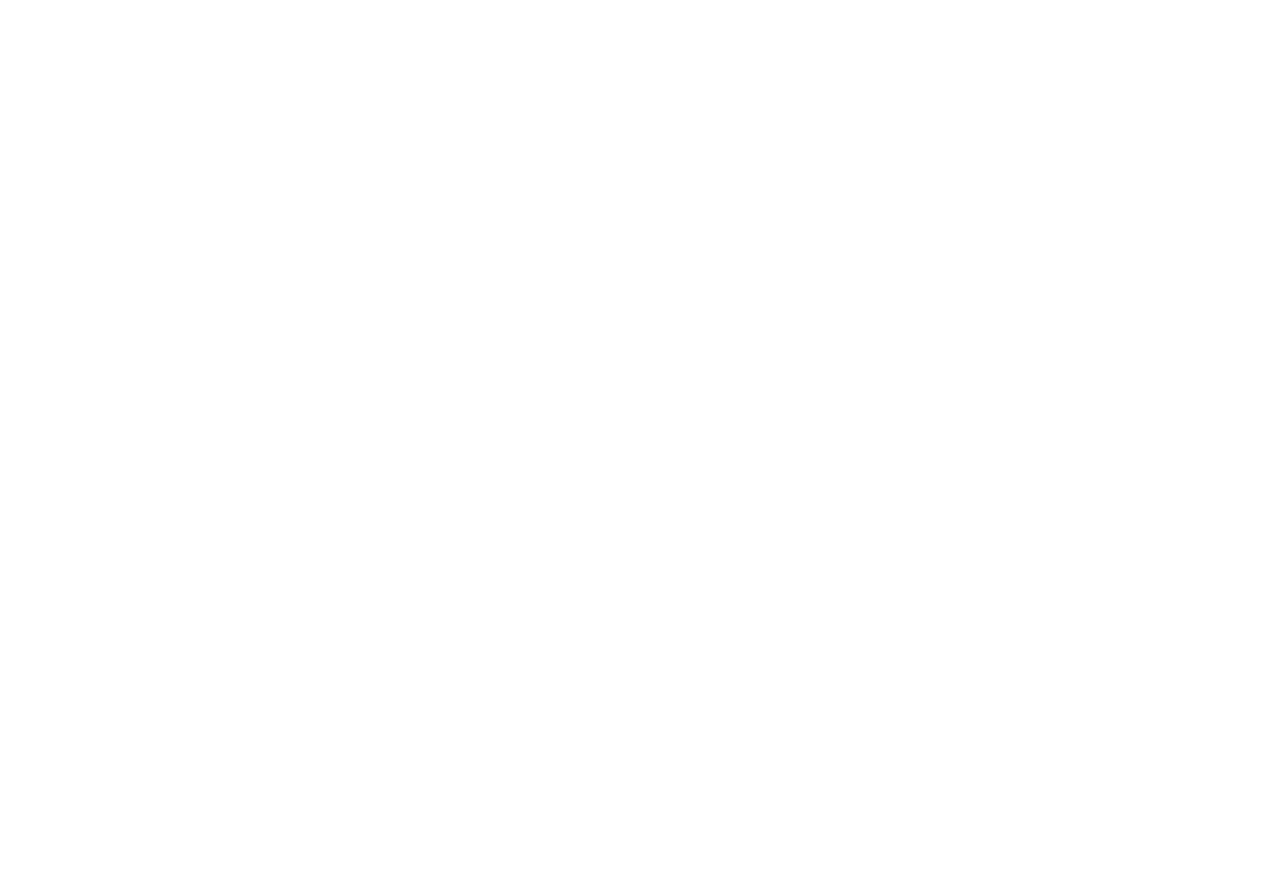
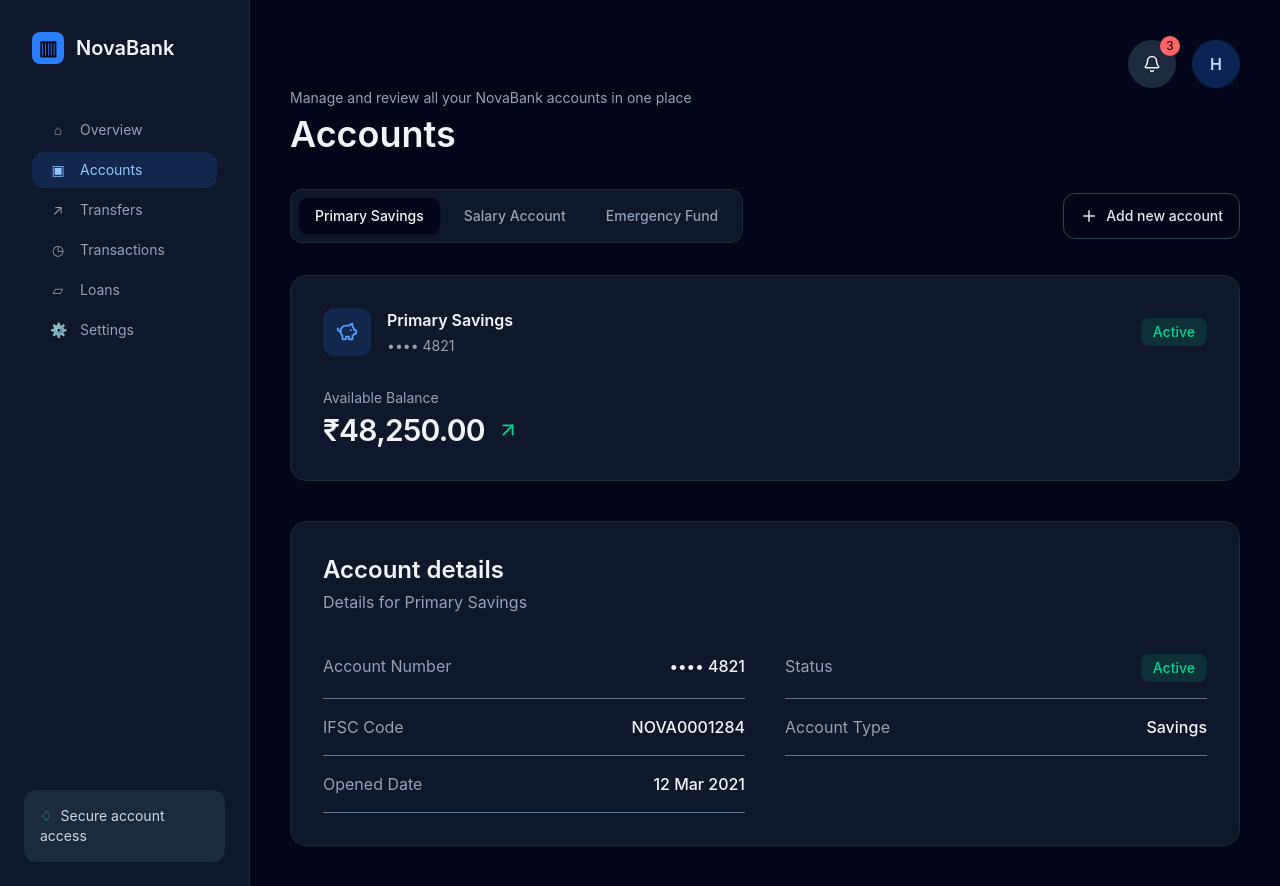
Before and after one commit to HaRsH1213/AI-Powered-Digital-Banking-Platform, a React app in the folder frontend/: page /accounts in a window 1280 px wide. Before the commit the page ends 800 px from the top, so only its background shows below. Built offline with nearby package versions, Linux system fonts and the light colour scheme; the HTML template or start-up script is replaced by a standard one.

Commit message:
Implement Account Page

```diff
--- a/frontend/src/components/accounts/AccountDetails.jsx
+++ b/frontend/src/components/accounts/AccountDetails.jsx
@@ -1,5 +1,80 @@
-const AccountDetails = () => {
-  return <div />
+const AccountDetails = ({account}) => {
+  return (
+    <section className="mt-10 rounded-2xl bg-slate-900 border border-slate-800 p-6 sm:p-8">
+      {/* Section Heading */}
+      <h2 className="text-2xl font-semibold">
+        Account details
+      </h2>
+
+      <p className="mt-1 text-slate-400">
+        Details for {account.name}
+      </p>
+
+      {/* Details list */}
+      <dl className="mt-6 grid gap-x-10 md:grid-cols-2">
+        <div className="flex justify-between gap-4 py-4 border-b border-slate-500">
+          <dt className="text-slate-400">
+
+            Account Number
+
+          </dt>
+
+          <dd className="text-right font-medium">
+            {account.number}
+          </dd>
+
+        </div>
+        <div className="flex justify-between gap-4 py-4 border-b border-slate-500">
+
+          <dt className="text-slate-400">
+
+            Status
+
+          </dt>
+
+          <dd className=" rounded-lg px-3 py-1 bg-emerald-500/15 text-sm font-medium text-emerald-400">
+            {account.status}
+          </dd>
+        </div>
+
+
+        <div className="flex justify-between gap-4 py-4 border-b border-slate-500">
+          <dt className="text-slate-400">
+
+            IFSC Code
+
+          </dt>
+
+          <dd className="text-right font-medium">
+            {account.ifsc}
+          </dd>
+        </div>
+        <div className="flex justify-between gap-4 py-4 border-b border-slate-500">
+          <dt className="text-slate-400">
+
+            Account Type
+
+          </dt>
+
+          <dd className="text-right font-medium">
+            {account.type}
+          </dd>
+        </div>
+        <div className="flex justify-between gap-4 py-4 border-b border-slate-500">
+          <dt className="text-slate-400">
+
+            Opened Date
+
+          </dt>
+
+          <dd className="text-right font-medium">
+            {account.openedDate}
+          </dd>
+        </div>
+      </dl>
+
+    </section>
+  )
 }
 
 export default AccountDetails
--- a/frontend/src/components/accounts/AccountTypeTabs.jsx
+++ b/frontend/src/components/accounts/AccountTypeTabs.jsx
@@ -1,5 +1,24 @@
-const AccountTypeTabs = () => {
-  return <div />
+const AccountTypeTabs = ({selectedAccountId, setSelectedAccountId, accounts}) => {
+  return (
+    <div className="flex w-fit max-w-full overflow-x-auto gap-2 border border-slate-800 bg-slate-900 p-2 rounded-xl ">
+      {accounts.map((account)=>(
+        <button
+          type="button"
+          onClick={() => setSelectedAccountId(account.id)}
+          className={`shrink-0 rounded-lg px-4 py-2 text-sm font-medium transition ${
+          account.id === selectedAccountId
+          ? "bg-slate-950 text-slate-100 shadow-sm"
+          : "text-slate-400 hover:bg-slate-800 hover:text-slate-200 hover:cursor-pointer"
+          }`} >
+
+          {account.name}
+
+        </button>
+      ))}
+
+    </div>
+
+  )
 }
 
 export default AccountTypeTabs
--- a/frontend/src/components/accounts/AccountsHeader.jsx
+++ /dev/null
@@ -1,5 +0,0 @@
-const AccountsHeader = () => {
-  return <div />
-}
-
-export default AccountsHeader
--- /dev/null
+++ b/frontend/src/components/accounts/AddAccountButton.jsx
@@ -0,0 +1,16 @@
+import { Plus } from 'lucide-react'
+
+const AddAccountButton = ({ onAddAccount }) => {
+  return (
+    <button
+      type="button"
+      onClick={onAddAccount}
+      className="flex shrink-0 items-center justify-center gap-2 rounded-xl border border-slate-700 px-4 py-3 text-sm font-medium text-slate-200 transition hover:border-slate-500 hover:bg-slate-800"
+    >
+      <Plus size={18} />
+      Add new account
+    </button>
+  )
+}
+
+export default AddAccountButton
--- a/frontend/src/components/accounts/AllAccountsSection.jsx
+++ /dev/null
@@ -1,5 +0,0 @@
-const AllAccountsSection = () => {
-  return <div />
-}
-
-export default AllAccountsSection
--- a/frontend/src/components/accounts/SelectedAccountCard.jsx
+++ b/frontend/src/components/accounts/SelectedAccountCard.jsx
@@ -1,5 +1,55 @@
-const SelectedAccountCard = () => {
-  return <div />
+import {ArrowUpRight, BriefcaseBusiness, PiggyBank, ShieldCheck} from "lucide-react"
+
+const icons = {
+  "savings" : PiggyBank,
+  "salary" : BriefcaseBusiness,
+  "emergency" : ShieldCheck
+}
+const iconsColor = {
+  "savings" : "grid place-items-center w-12 h-12 rounded-xl bg-blue-500/15 text-blue-400",
+  "salary" : "grid place-items-center w-12 h-12 rounded-xl bg-emerald-500/15 text-emerald-300",
+  "emergency" : "grid place-items-center w-12 h-12 rounded-xl bg-purple-500/15 text-purple-300"
+}
+
+const SelectedAccountCard = ({account}) => {
+  const Icon = icons[account.kind] || PiggyBank
+  const IconColor = iconsColor[account.kind] || iconsColor[0]
+  return (
+    <article className="mt-8 rounded-2xl bg-slate-900 border border-slate-800 p-6 sm:p-8">
+      <div className="flex items-center justify-between">
+        <div className="flex items-center gap-4">
+          <span className={`${IconColor}`}>
+            <Icon size={22}/>
+          </span>
+          <div>
+            <p className="font-semibold">
+              {account.name}
+            </p>
+            <p className="mt-1 text-sm text-slate-400">
+              {account.number}
+            </p>
+          </div>
+        </div>
+        <span className="rounded-lg px-3 py-1 bg-emerald-500/15 text-sm font-medium text-emerald-400 ">
+          {account.status}
+        </span>
+      </div>
+
+      <div className="mt-8">
+        <p className="text-sm text-slate-400">
+          Available Balance
+        </p>
+        <div className="flex items-center gap-3 mt-1">
+          <p className="text-3xl font-semibold tracking-tight">
+            {account.balance}
+          </p>
+
+          <ArrowUpRight className="text-emerald-400" size={22} />
+        </div>
+      </div>
+    </article>
+
+  )
 }
 
 export default SelectedAccountCard
--- a/frontend/src/data/accounts.js
+++ b/frontend/src/data/accounts.js
@@ -1 +1,35 @@
-export const accounts = []
+export const accounts = [
+  {
+    id: 'primary-savings',
+    name: 'Primary Savings',
+    number: '•••• 4821',
+    balance: '₹48,250.00',
+    type: 'Savings',
+    kind: 'savings',
+    status: 'Active',
+    ifsc: 'NOVA0001284',
+    openedDate: '12 Mar 2021',
+  },
+  {
+    id: 'salary-account',
+    name: 'Salary Account',
+    number: '•••• 7734',
+    balance: '₹52,000.00',
+    type: 'Current',
+    kind: 'salary',
+    status: 'Active',
+    ifsc: 'NOVA0001285',
+    openedDate: '08 Jun 2022',
+  },
+  {
+    id: 'emergency-fund',
+    name: 'Emergency Fund',
+    number: '•••• 1190',
+    balance: '₹24,250.00',
+    type: 'Savings',
+    kind: 'emergency',
+    status: 'Active',
+    ifsc: 'NOVA0001286',
+    openedDate: '21 Jan 2024',
+  },
+]
--- a/frontend/src/pages/AccountsPage.jsx
+++ b/frontend/src/pages/AccountsPage.jsx
@@ -1,5 +1,58 @@
+import { useState } from "react"
+import DashboardLayout from "../components/dashboard/DashboardLayout"
+import Sidebar from "../components/dashboard/Sidebar"
+import DashboardHeader from "../components/dashboard/DashboardHeader"
+import AccountTypeTabs from "../components/accounts/AccountTypeTabs"
+import { accounts } from "../data/accounts"
+import SelectedAccountCard from "../components/accounts/SelectedAccountCard"
+import AddAccountButton from "../components/accounts/AddAccountButton"
+import AccountDetails from "../components/accounts/AccountDetails"
+
 const AccountsPage = () => {
-  return <div />
+
+  // Sidebar State
+  const [menuOpen, setMenuOpen] = useState(false)
+  const [navIndex, setNavIndex] = useState(1)
+
+  // Selected Account Id by clicking AccountTypeTabs
+  const [selectedAccountId, setSelectedAccountId] = useState(accounts[0].id)
+
+
+  // Find Currently Selected Account
+  const selectedAccount = accounts.find((account)=> selectedAccountId === account.id) || accounts[0]
+  return (
+    <DashboardLayout>
+      <Sidebar menuOpen={menuOpen} navIndex={navIndex} setNavIndex={setNavIndex} />
+
+      {menuOpen && (
+        <div onClick={()=>setMenuOpen(false)}
+          className="fixed inset-0 z-10 bg-black/50 lg:hidden">
+
+        </div>
+      )}
+      <section className="p-4 sm:p-6 lg:p-10 min-w-0">
+
+        <DashboardHeader menuOpen={menuOpen} setMenuOpen={setMenuOpen} title="Accounts" subtitle="Manage and review all your NovaBank accounts in one place" />
+
+        <main className="mt-8">
+
+          <div className="flex flex-col gap-3 sm:flex-row sm:items-center sm:justify-between">
+            <AccountTypeTabs selectedAccountId={selectedAccountId} setSelectedAccountId={setSelectedAccountId} accounts={accounts} />
+            <AddAccountButton onAddAccount={() => {}} />
+          </div>
+
+          <SelectedAccountCard account={selectedAccount} />
+
+          <AccountDetails account={selectedAccount} />
+
+        </main>
+
+      </section>
+
+
+    </DashboardLayout>
+
+  )
 }
 
 export default AccountsPage
```
